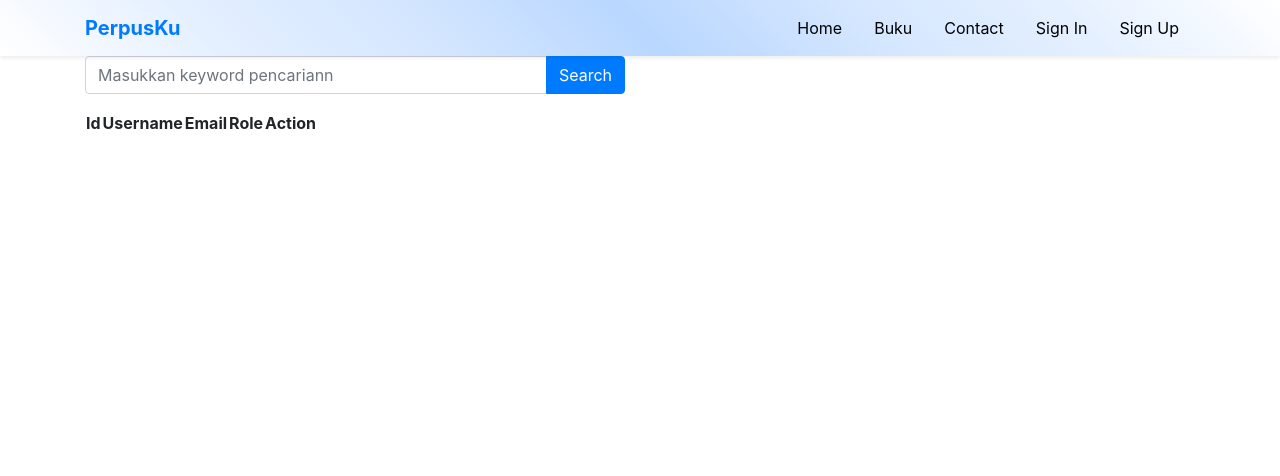
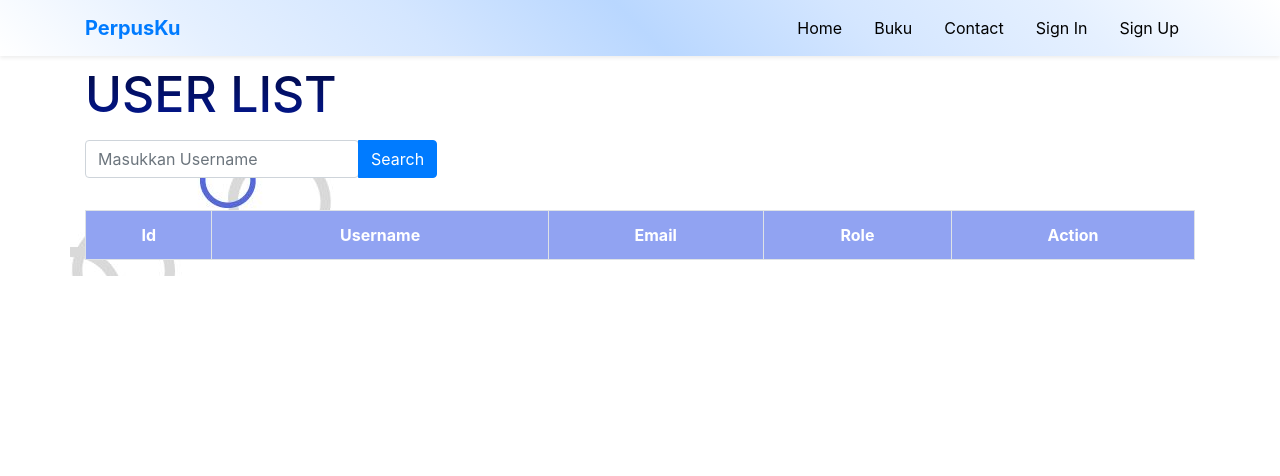
Before and after one commit to Ersamey/PerpusKu, a CodeIgniter 4 app: the page made by app/Views/pages/admin/index.php in a window 1280 px wide. Shown: the top 476 px of the page. Run offline with PHP 8.4 and a stand-in for CodeIgniter, Linux system fonts and the light colour scheme; the template is opened without the code that fills it, so the values that code supplies are empty; some libraries are stand-ins or nearby versions.

Commit message:
fe-list-users

```diff
--- a/app/Config/Routes.php
+++ b/app/Config/Routes.php
@@ -37,3 +37,4 @@ $routes->get('/komentar/(:segment)', 'Buku::getallKomen/$1');
 $routes->post('/admin', 'Admin::index');
 $routes->post('/buku', 'Buku::index');
 $routes->post('/perpustakaan/buku', 'Buku::listbuku');
+$routes->get('/auth/signIn', 'Pages::login');
--- a/app/Views/pages/admin/index.php
+++ b/app/Views/pages/admin/index.php
@@ -1,16 +1,16 @@
 <?= $this->extend('layout/template'); ?>
 
 <?= $this->section('content'); ?>
-<div class="container">
+<div class="container" style="background-image: url('../img/bg.jpg')">
     <div class="row">
-        <div class="col-6">
-            <h1>User List</h1>
+        <div class="col">
+            <h1 class="gradient-text-admin mt-3 mb-3 pt-5">USER LIST</h1>
             <form action="" method="post">
                 <div class="input-group mb-3">
-                    <input type="text" class="form-control" placeholder="Masukkan keyword pencariann" name="keyword">
-                    <div class="input-group-append">
+                    <div class="col-xs-3">
+                        <input type="text" class="form-control col-xs-3" placeholder="Masukkan Username" name="keyword">
+                    </div>
                     <button type="submit" class="btn btn-primary" name="submit">Search</button>
-                    </div>
                 </div>
             </form>
         </div>
@@ -23,15 +23,17 @@
                 </div>
             <?php endif; ?>
 
-            <div class="users">
-                <table>
-                    <tr>
+            <div id="bookForm">
+                <div class="users mt-3 d-flex flex-wrap">
+                    <table class="table table-bordered table-striped" style='text-align:center; vertical-align:middle'>
+                        <tr style="background-color:rgba(92, 87, 239, 0.396)">
                             <th>Id</th>
                             <th>Username</th>
                             <th>Email</th>
                             <th>Role</th>
                             <th>Action</th>
                         </tr>
+                        <div class="table-striped">
                             <?php foreach ($user as $u) :
                                 $roleName = '';
                                 foreach ($role as $r) {
@@ -41,8 +43,6 @@
                                     }
                                 }
                             ?>
-
-                        <tr>
                                 <td><?= $u['id']; ?></td>
                                 <td><?= $u['username']; ?></td>
                                 <td><?= $u['email']; ?></td>
@@ -71,7 +71,9 @@
                                                     User
                                                 </label>
                                             </div>
+                                            <div class="mt-2 mb-2">
                                                 <button type="submit" class="btn btn-primary">Save</button>
+                                            </div>
                                         </form>
                                     </div>
                                     <form action="/admin/<?= $u['id']; ?>" method="post" class="d-inline">
@@ -83,6 +85,7 @@
                                 </tr>
 
                             <?php endforeach; ?>
+                        </div>
                     </table>
                 </div>
             </div>
--- a/public/css/style.css
+++ b/public/css/style.css
@@ -422,4 +422,18 @@
 .sembunyi {
   padding-top: 700px;
 }
+
+.gradient-text-admin {
+  background: linear-gradient(#000000, #031794);
+  -webkit-background-clip: text;
+  -webkit-text-fill-color: transparent;
+  text-align: left;
+  font-size: 50px;
+}
+
+.table-striped>tbody>tr:nth-child(odd)>td,
+.table-striped>tbody>td:nth-child(odd)>th {
+ background-color: rgb(151, 165, 244);
+}
+
 /*  main */
```
Also changed, not shown: app/Controllers/Pages.php (+8 -0 lines), app/Views/auth/signIn.php (added, +42 -0 lines), app/Views/auth/register.php (added). Lines whose indentation alone changed are shown as unchanged.
